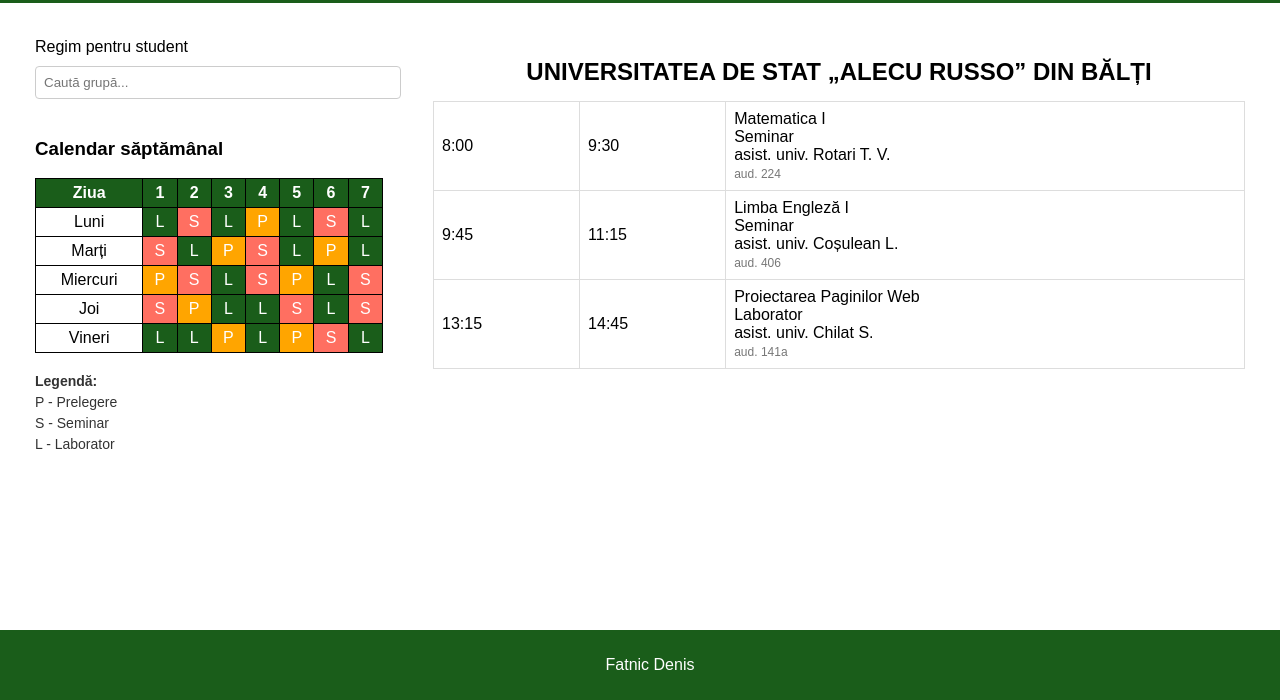
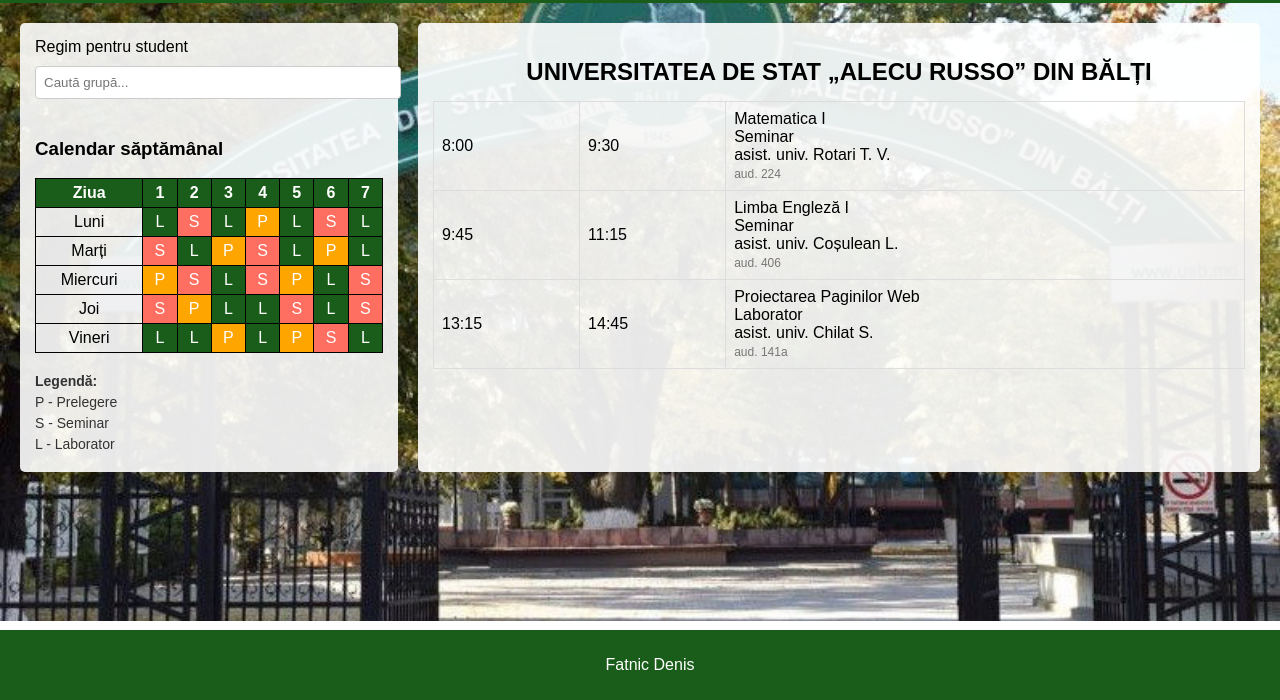
Before and after one commit to DenisFatnic/Oral-USARB, a plain HTML site: page index.html in a window 1280 px wide. Shown: the part 100-800 px from the top of the page. Drawn offline with Linux system fonts and the light colour scheme.

Commit message:
Add files via upload

```diff
--- a/style.css
+++ b/style.css
@@ -1,3 +1,10 @@
+html {
+    background-image: url(img/93869a4295512069b4ae66e876b46bbe.jpg);
+    background-repeat: no-repeat;
+    background-size: cover;
+}
+
+
 /* Stilizare generală */
 body {
     font-family: Arial, sans-serif;
```
Also changed, not shown: img/93869a4295512069b4ae66e876b46bbe.jpg (added).
